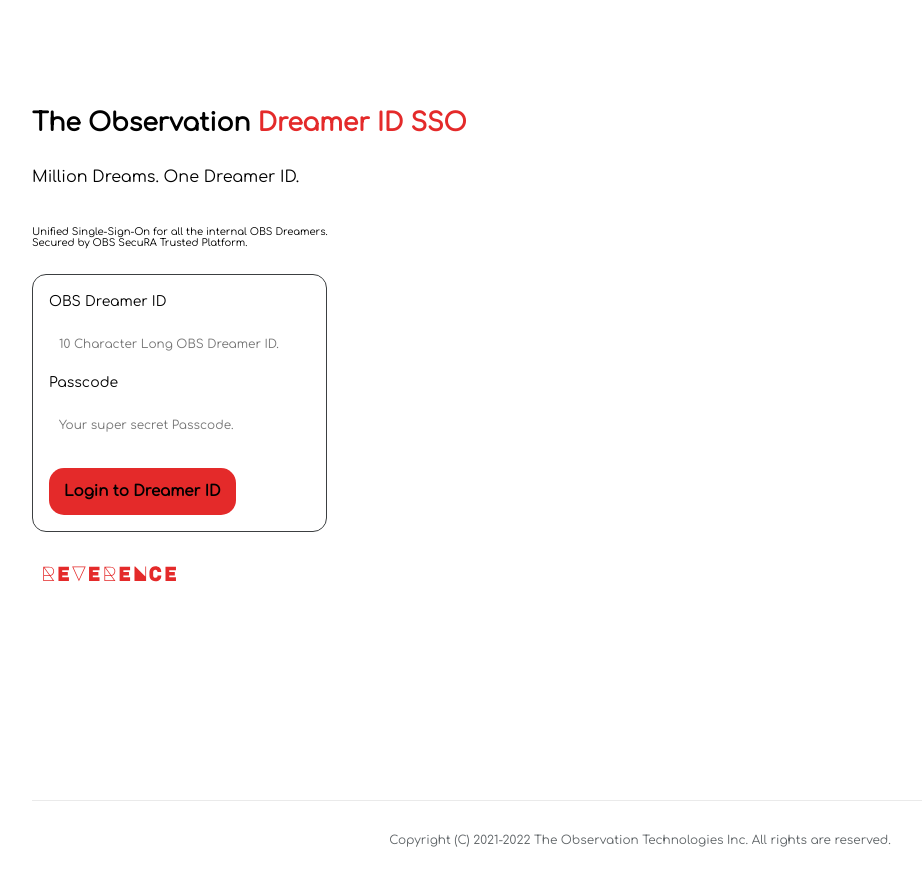
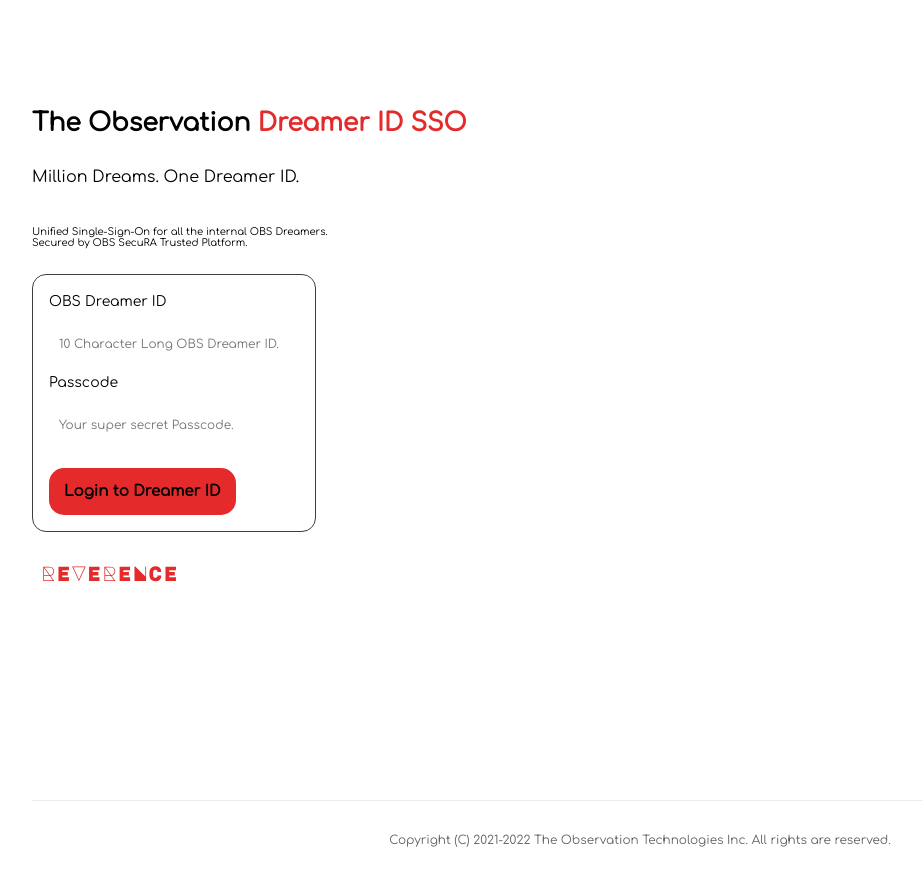
Before and after one commit to swastiknath/obsdreameridweb, a Next.js app: page / in a window 1280 px wide. Shown: the whole page, without its empty margins (0-922 px from the left). Built offline with nearby package versions, Linux system fonts and the light colour scheme.

Commit message:
Initial Commit 8

```diff
--- a/styles/Home.module.css
+++ b/styles/Home.module.css
@@ -108,6 +108,7 @@
   border: 0.7px solid #3C3F41;
   border-radius: 14px;
   transition: color 0.15s ease, border-color 0.15s ease;
+  max-width: 300px;
 }
 
 .form:hover,
@@ -131,6 +132,7 @@
 .form input {
   border-radius: 10px;
   height: 40px;
+  max-width:250px;
   padding: 10px 10px 10px;
   line-height: 20px;
   font-size: 20px;
```
